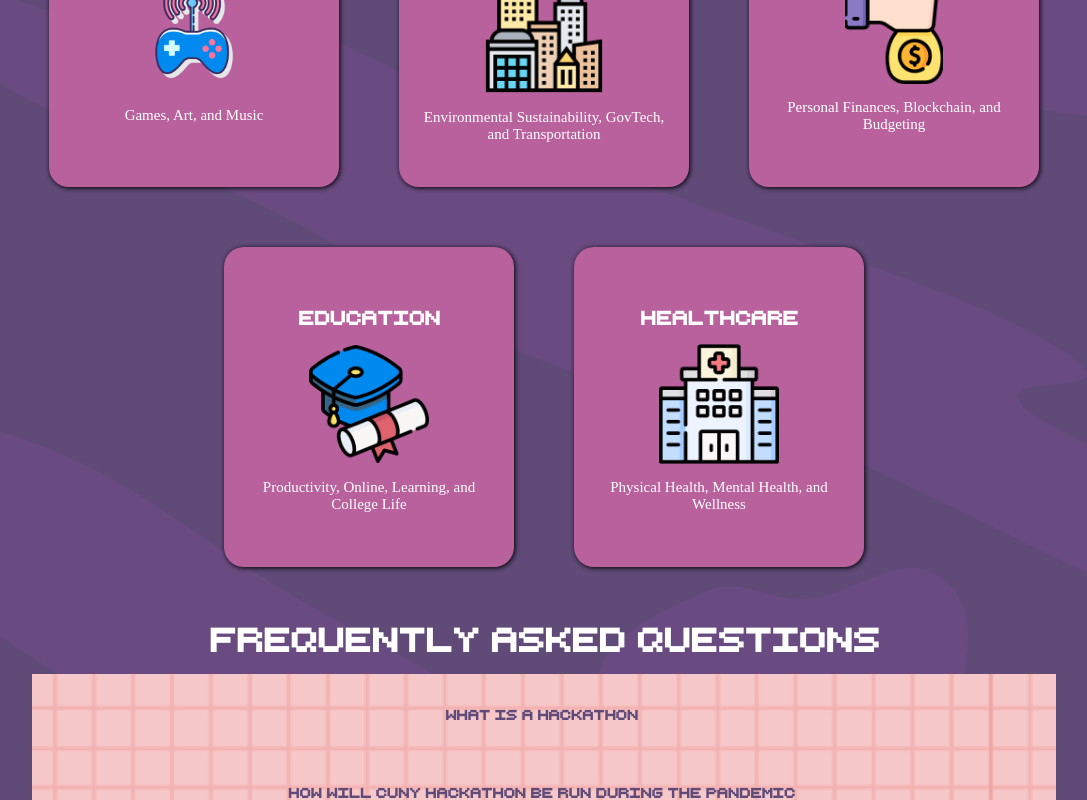
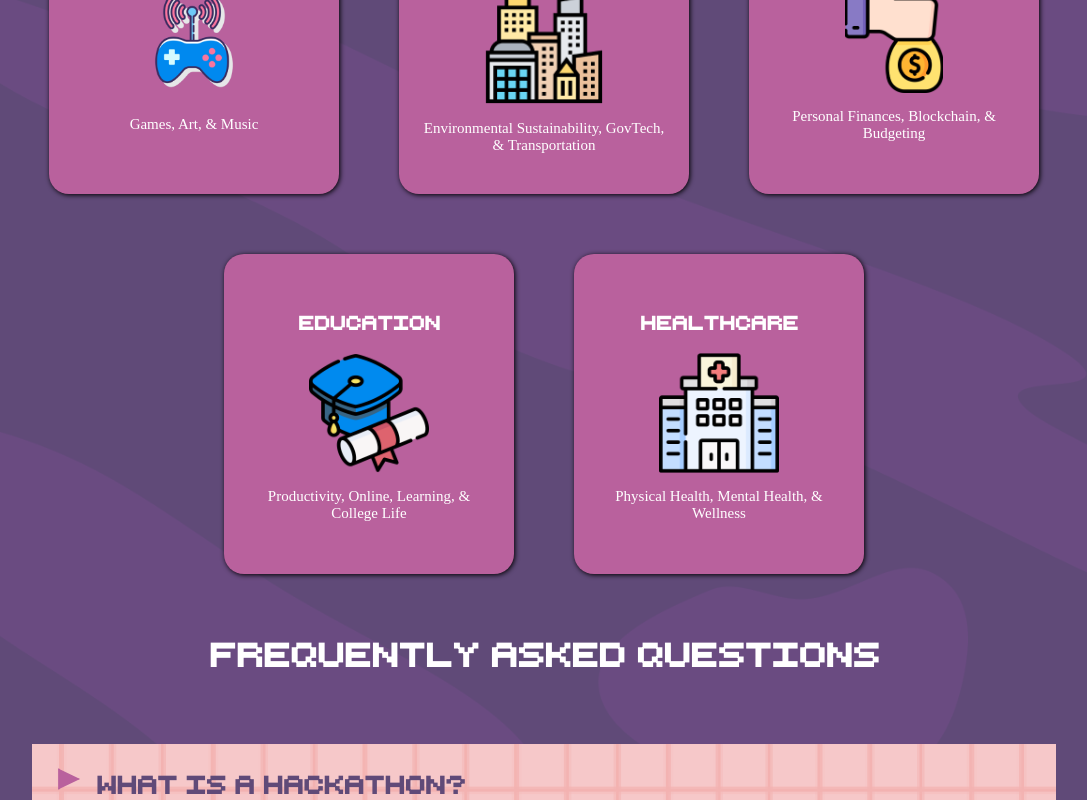
Before and after one commit to cdalangin/cunyhackathon22, a React (Create React App) app: page / in a window 1280 px wide. Shown: the part 1040-1840 px from the top of the page, without its empty margins (96-1183 px from the left). Built offline with nearby package versions, Linux system fonts and the light colour scheme.

Commit message:
finish tracks and faq

```diff
--- a/src/assets/Questions.js
+++ b/src/assets/Questions.js
@@ -1,66 +1,82 @@
 export const questions = [
     {
         ques: "What is a hackathon?",
-        ans: "<b>A hackathon</b> is best described as an “invention marathon”. Anyone who has an interest in technology attends a hackathon to learn, build & share their creations over the course of a weekend in a relaxed and welcoming atmosphere. You don’t have to be a programmer and you certainly don’t have to be majoring in Computer Science."
+        ans: "<b>A hackathon</b> is best described as an “invention marathon”. Anyone who has an interest in technology attends a hackathon to learn, build & share their creations over the course of a weekend in a relaxed and welcoming atmosphere. You don’t have to be a programmer and you certainly don’t have to be majoring in Computer Science.",
+        shown: false,
     },
-    {
-        ques: "How will CUNY Hackathon be run during the pandemic?",
-        ans: "CUNY Hackathon Fall 2021 is going to be completely virtual due to the COVID-19 pandemic. We are doing our best to provide the same experience as an in-person event with one added perk: hacking from home this year!"
-    },
+    // {
+    //     ques: "How will CUNY Hackathon be run during the pandemic?",
+    //     ans: "CUNY Hackathon Fall 2021 is going to be completely virtual due to the COVID-19 pandemic. We are doing our best to provide the same experience as an in-person event with one added perk: hacking from home this year!",
+    //     shown: false,
+    // },
     {
         ques: "How can I prepare for the hackathon?",
-        ans: "Our hackathon is very beginner friendly! We have intro workshops tailored to first-time hackers and mentors to support you throughout the event! Be sure to join the discord server to get the latest updates and to communicate with your peers and the organizers."
+        ans: "Our hackathon is very beginner friendly! We have intro workshops tailored to first-time hackers and mentors to support you throughout the event! Be sure to join the discord server to get the latest updates and to communicate with your peers and the organizers.",
+        shown: false,
     },
     {
         ques: "Do I need to be good at coding?",
-        ans: "No, you don’t need ANY coding experience to participate! If you do, that’s great! If you don’t, that’s also great! Students of all skill levels are encouraged to attend, even if you’ve never written a line of code. We’re very beginner friendly and are prepared to teach you everything you need to learn right here."
+        ans: "No, you don’t need ANY coding experience to participate! If you do, that’s great! If you don’t, that’s also great! Students of all skill levels are encouraged to attend, even if you’ve never written a line of code. We’re very beginner friendly and are prepared to teach you everything you need to learn right here.",
+        shown: false,
     },
     {
         ques: "How do I find a team to join?",
-        ans: "You can work on a project on your own, or you can work with a team of at most 4 students. Teams can be formed prior to the day of the hackathon with other participants, or at the team formation event before official hacking begins. Please attend the Team Formation event on Friday and post a intro or respond to someone else’s intro in the #team-formation channel on Discord."
+        ans: "You can work on a project on your own, or you can work with a team of at most 4 students. Teams can be formed prior to the day of the hackathon with other participants, or at the team formation event before official hacking begins. Please attend the Team Formation event on Friday and post a intro or respond to someone else’s intro in the #team-formation channel on Discord.",
+        shown: false,
     },
     {
         ques: "What should I make?",
-        ans: "You can create any project, as long as you haven’t started it before the hackathon begins. If you need any ideas, we will have tracks that you can follow."
+        ans: "You can create any project, as long as you haven’t started it before the hackathon begins. If you need any ideas, we will have tracks that you can follow.",
+        shown: false,
     },
     {
         ques: "Who can attend CUNY Hackathon 2021?",
-        ans: "Any current matriculated (this means degree earning) student or recent graduate (within a year of graduation) is welcome to join, regardless of skill level or declared major. We unfortunately do not allow professionals to compete in this hackathon. We encourage you to invite all your friends as we welcome beginners. Teams won’t just need programmers they’ll need designers, product managers, entrepreneurs, and more."
+        ans: "Any current matriculated (this means degree earning) student or recent graduate (within a year of graduation) is welcome to join, regardless of skill level or declared major. We unfortunately do not allow professionals to compete in this hackathon. We encourage you to invite all your friends as we welcome beginners. Teams won’t just need programmers they’ll need designers, product managers, entrepreneurs, and more.",
+        shown: false,
     },
     {
         ques: "How much does it cost to attend?",
-        ans: "CUNY Hackathon is FREE for all participants, thanks to our amazing sponsors! Participation includes a lot of free gear and swag!"
+        ans: "CUNY Hackathon is FREE for all participants, thanks to our amazing sponsors! Participation includes a lot of free gear and swag!",
+        shown: false,
     },
     {
         ques: "Will there still be sponsors for us to talk to?",
-        ans: "Yes! We will be organizing numerous networking sessions for you to talk to sponsors during the hackathon weekend."
+        ans: "Yes! We will be organizing numerous networking sessions for you to talk to sponsors during the hackathon weekend.",
+        shown: false,
     },
     {
         ques: "Will there still be swag?",
-        ans: "Yes! We have a strong team researching the best swag given our virtual event. In order to get swag, you must submit a project at the end of the event."
+        ans: "Yes! We have a strong team researching the best swag given our virtual event. In order to get swag, you must submit a project at the end of the event.",
+        shown: false,
     },
     {
         ques: "Will it still be awesome and interactive?",
-        ans: "Yes absolutely! There will be hangouts, open session hacker chats, and networking sessions to talk to one another as well as interactive workshops hosted by our awesome sponsors."
+        ans: "Yes absolutely! There will be hangouts, open session hacker chats, and networking sessions to talk to one another as well as interactive workshops hosted by our awesome sponsors.",
+        shown: false,
     },
     {
         ques: "How will mentoring work?",
-        ans: "Mentoring will all be done through Discord which will allow you to message a specific mentor or send a general message. You can use the #ask-a-mentor channel or any other channel in the support category."
+        ans: "Mentoring will all be done through Discord which will allow you to message a specific mentor or send a general message. You can use the #ask-a-mentor channel or any other channel in the support category.",
+        shown: false,
     },
     {
         ques: "What software will I need?",
-        ans: "We will have our main communication over Discord and Zoom. We recommend a place with stable internet connection so that you can attend all workshops and communicate effectively with your team. We are working on solutions for those who do not have access to a place with a stable internet connection."
+        ans: "We will have our main communication over Discord and Zoom. We recommend a place with stable internet connection so that you can attend all workshops and communicate effectively with your team. We are working on solutions for those who do not have access to a place with a stable internet connection.",
+        shown: false,
     },
     {
         ques: "Where do I submit my project?",
-        ans: "You can submit your solution/project on Devpost. We will have a submissions workshop to help those unfamiliar with Devpost."
+        ans: "You can submit your solution/project on Devpost. We will have a submissions workshop to help those unfamiliar with Devpost.",
+        shown: false,
     },
     {
         ques: "Where do I go to attend a session?",
-        ans: "All workshops, events, and networking with both your peers and the company recruiters will take place on Zoom. It will be the same Zoom link for all sessions, apart from the career fair."
+        ans: "All workshops, events, and networking with both your peers and the company recruiters will take place on Zoom. It will be the same Zoom link for all sessions, apart from the career fair.",
+        shown: false,
     },
     {
         ques: "What are the rules?",
-        ans: "Major League Hacking has a Code of Conduct that all participants must abide by before, during, and after the event. TL;DR. Be respectful. Harassment and abuse are never tolerated. <br/><br/>If you are in a situation that makes you uncomfortable at an MLH Member Event, if the event itself is creating an unsafe or inappropriate environment, or if interacting with a MLH representative or event organizer makes you uncomfortable, please report it using the procedures included in this <a href='https://static.mlh.io/docs/mlh-code-of-conduct.pdf'>document</a>."
+        ans: "Major League Hacking has a Code of Conduct that all participants must abide by before, during, and after the event. TL;DR. Be respectful. Harassment and abuse are never tolerated. <br/><br/>If you are in a situation that makes you uncomfortable at an MLH Member Event, if the event itself is creating an unsafe or inappropriate environment, or if interacting with a MLH representative or event organizer makes you uncomfortable, please report it using the procedures included in this <a href='https://static.mlh.io/docs/mlh-code-of-conduct.pdf'>document</a>.",
+        shown: false,
     },
 ]
--- a/src/sections/FAQ.js
+++ b/src/sections/FAQ.js
@@ -2,26 +2,28 @@ import React, {useState} from "react";
 // import ReactHtmlParser from '@hedgedoc/html-to-react';
 import "../styles/FAQ.css"
 import {questions} from "../assets/Questions"
+import Arrow from "../assets/purparrow.png"
 
 export default function FAQ() {
-    const [clicked, onClicked] = useState(false);
     const [items, setItems] = useState(questions)
 
-    const showQ = (index) => {
-        onClicked(!clicked)
+    const showQ = (i) => {
+        items[i].shown = !items[i].shown
+        const newItems = [...items]
+
+        setItems(newItems)
     }
 
     // TODO: PARSE HTML IN ANSWERS
-    // TODO: make it so it changes on individual level
     return(
         <div id="faq">
-            <h1>Frequently Asked Questions</h1>
+            <h1 className="faq-title">Frequently Asked Questions</h1>
             <div className="faq-bg">
             {items.map((__, index) => {
                     return (
                         <div className="ques-section">
-                            <h5 className="ques" onClick={() => {showQ(index)}}>{items[index].ques}</h5>
-                            <p className={clicked ? "show-ans ans" : "hide-ans ans"}>{items[index].ans}</p>
+                            <h5 className="ques" onClick={() => {showQ(index)}}><img src={Arrow} alt="arrow" className="ques-arrow"/>{items[index].ques}</h5>
+                            <p className={items[index].shown ? "show-ans ans" : "hide-ans ans"}>{items[index].ans}</p>
                         </div>
                     )
                 } )}
--- a/src/sections/Tracks.js
+++ b/src/sections/Tracks.js
@@ -15,31 +15,31 @@ export default function Tracks() {
             id: 1,
             name: "Entertainment",
             icon: Entertainment,
-            description: "Games, Art, and Music"
+            description: "Games, Art, & Music"
         },
         {
             id: 2,
             name: "Urban Tech (For NYC)",
             icon: Urban,
-            description: "Environmental Sustainability, GovTech, and Transportation"
+            description: "Environmental Sustainability, GovTech, & Transportation"
         },
         {
             id: 3,
             name: "Finance",
             icon: Finance,
-            description: "Personal Finances, Blockchain, and Budgeting"
+            description: "Personal Finances, Blockchain, & Budgeting"
         },
         {
             id: 4,
             name: "Education",
             icon: Education,
-            description: "Productivity, Online, Learning, and College Life"
+            description: "Productivity, Online, Learning, & College Life"
         },
         {
             id: 5,
             name: "Healthcare",
             icon: Healthcare,
-            description: "Physical Health, Mental Health, and Wellness"
+            description: "Physical Health, Mental Health, & Wellness"
         }
     ]
 
--- a/src/styles/FAQ.css
+++ b/src/styles/FAQ.css
@@ -17,23 +17,39 @@ h1, h3 {
     font-family: "RetroComputer";
 }
 
+.faq-title {
+    padding: 1vh;
+}
+
 .faq-bg {
     background-image: url("../assets/faqbg.png");
-    background-position: center;
-    background-size: contain;
+    background-position: top;
+    background-size: auto;
     background-repeat: repeat-y;
     width: 80vw;
     min-height: 50vh;
+    margin: 5vh;
+    /* padding-left: 5vh; */
+    text-align: left;
 }
 
 .ques-section {
-    padding: 10px;
+    padding: 2vh;
     color: #604A78;
-
+    margin-left: 10px;
 }
 
 .ques {
     font-family: "RetroComputer";
+    font-size: 2vh;
+    margin: 1vh 0;
+    cursor: pointer;
+    list-style-image: url("../assets/purparrow.png");
+}
+
+.ques-arrow {
+    vertical-align: text-top;
+    margin-right: 2vh;
 }
 
 .show-ans {
@@ -47,4 +63,16 @@ h1, h3 {
 
 .ans {
     font-family: 'Rhodium Libre', serif;
+    font-size: 1.8vh;
+    margin-left: 2vh;
 }
+
+@media screen and (min-width: 768px) {
+    .ques {
+        font-size: 3vh;
+    }
+
+    .ans {
+        font-size: 2.5vh;
+    }
+}
--- a/src/styles/Tracks.css
+++ b/src/styles/Tracks.css
@@ -29,7 +29,6 @@ h1, h3 {
 
     display: flex;
     flex-direction: column;
-    flex-wrap: wrap;
     align-items: center;
     justify-content: center;
 }
```
Also changed, not shown: src/assets/fonts/RetroComputer.ttf, src/assets/purparrow.png (added).
